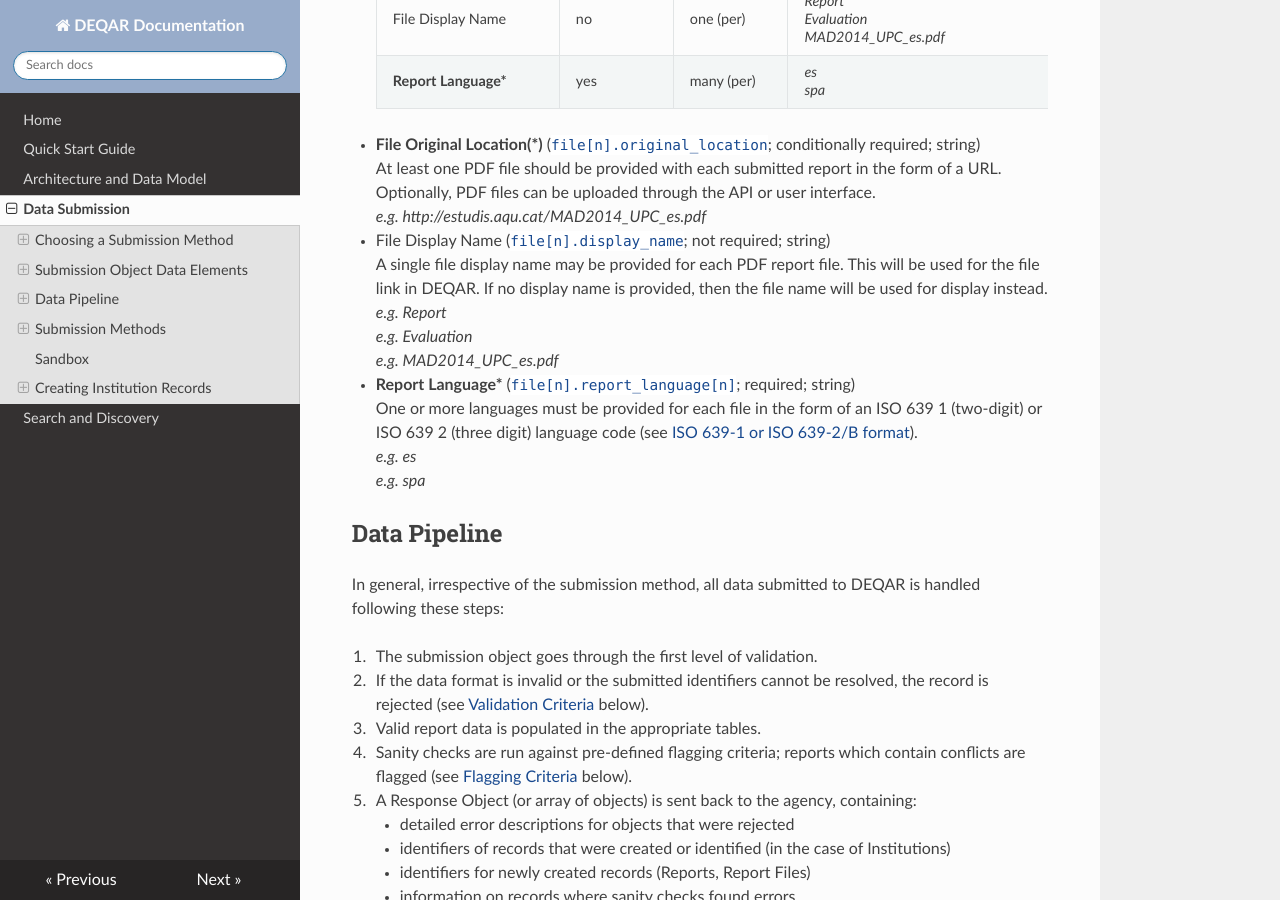
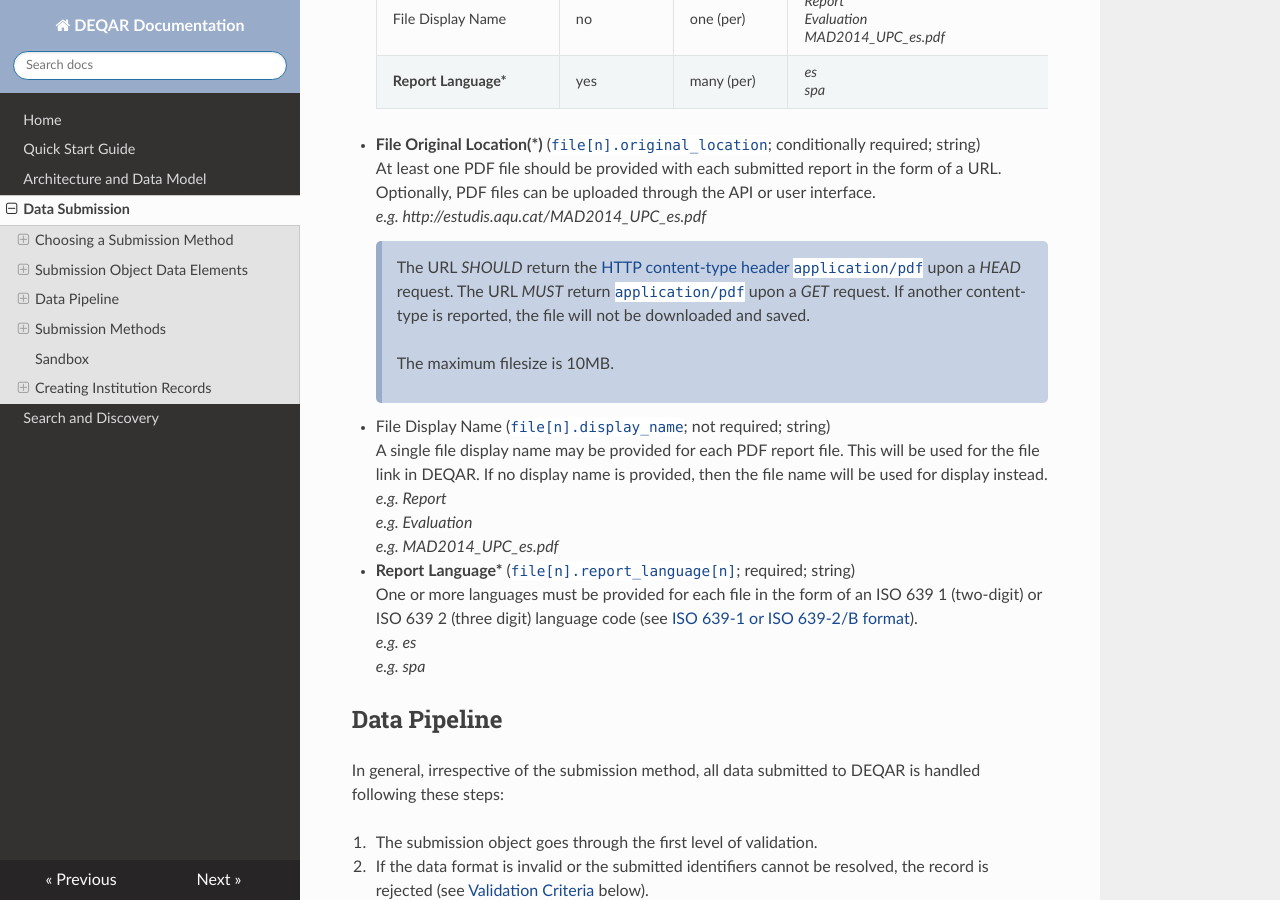
Before and after one commit to EQAR/deqar-docs, an MkDocs documentation site: the page built from docs/data_submission.md, in a window 1280 px wide and 900 px high, scrolled down 11017 px. Built offline with MkDocs 1.6.1, drawn with Linux system fonts in a browser that asks for light colours; nearby versions of some CDN libraries.

Commit message:
add note re. report file content-type

```diff
--- a/docs/data_submission.md
+++ b/docs/data_submission.md
@@ -308,6 +308,10 @@ DEQAR requires PDF versions of quality assurance reports for every submission ob
 * **File Original Location(\*)** (<code>file[n].original_location</code>; conditionally required; string)
   At least one PDF file should be provided with each submitted report in the form of a URL. Optionally, PDF files can be uploaded through the API or user interface.
   *e.g. http://estudis.aqu.cat/MAD2014_UPC_es.pdf*
+
+    > The URL *SHOULD* return the [HTTP content-type header](https://developer.mozilla.org/de/docs/Web/HTTP/Headers/Content-Type) `application/pdf` upon a *HEAD* request. The URL *MUST* return `application/pdf` upon a *GET* request. If another content-type is reported, the file will not be downloaded and saved.
+    >
+    >  The maximum filesize is 10MB.
 
 * File Display Name (<code>file[n].display_name</code>; not required; string)
   A single file display name may be provided for each PDF report file. This will be used for the file link in DEQAR. If no display name is provided, then the file name will be used for display instead.
```
